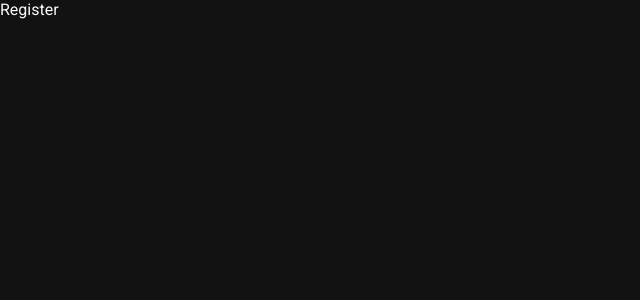
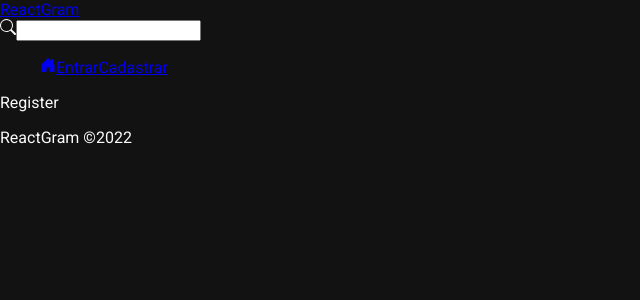
Before and after one commit to mendjoy/ReactGram, a React (Create React App) app in the folder frontend/: page /register in a window 1280 px wide. Shown: the top 300 px of the page, without its empty margins (0-640 px from the left). Built offline with nearby package versions, Linux system fonts and the light colour scheme.

Commit message:
componentes

```diff
--- a/frontend/src/App.js
+++ b/frontend/src/App.js
@@ -9,15 +9,25 @@ import Home from './pages/Home/Home';
 import Register from './pages/Auth/Register';
 import Login from './pages/Auth/Login';
 
+//Components
+import Navbar from "./components/Navbar";
+import Footer from './components/Footer';
+
 function App() {
   return (
     <div className="App">
      <BrowserRouter>
+
+        <Navbar/>
+
         <Routes>
           <Route path="/" element={ <Home/>}/>
           <Route path="/login" element={ <Login/>}/>
           <Route  path="/register" element={<Register/>}/>
         </Routes>
+
+        <Footer/>
+
      </BrowserRouter>
 
     </div>
--- /dev/null
+++ b/frontend/src/components/Footer.js
@@ -0,0 +1,12 @@
+import "./Footer.css";
+
+const Footer = () => {
+  return (
+  <footer id="footer">
+    <p>ReactGram &copy;2022</p>
+
+  </footer>
+  )
+}
+
+export default Footer
--- /dev/null
+++ b/frontend/src/components/Navbar.js
@@ -0,0 +1,32 @@
+import "./Navbar.css";
+
+//components
+import { NavLink, Link } from "react-router-dom";
+import { BsSearch, BsHouseDoorFill, BsFillPersonFill, BsFillCameraFill } from "react-icons/bs";
+
+const Navbar = () => {
+  return (
+   <nav id="nav">
+      <Link to="/">ReactGram</Link>
+      <form>
+        <BsSearch/>
+        <input type="text" />
+      </form>
+
+      <ul id="nav-links">
+        <NavLink to="/">
+          <BsHouseDoorFill/>
+        </NavLink>
+        <NavLink to="/login">
+          Entrar
+        </NavLink>
+        <NavLink to="/register">
+          Cadastrar
+        </NavLink>
+      </ul>
+
+   </nav>
+  )
+}
+
+export default Navbar
```
Also changed, not shown: frontend/src/components/Footer.css (added), frontend/src/components/Navbar.css (added).
